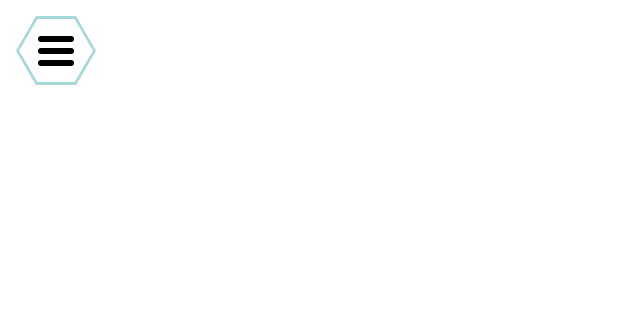
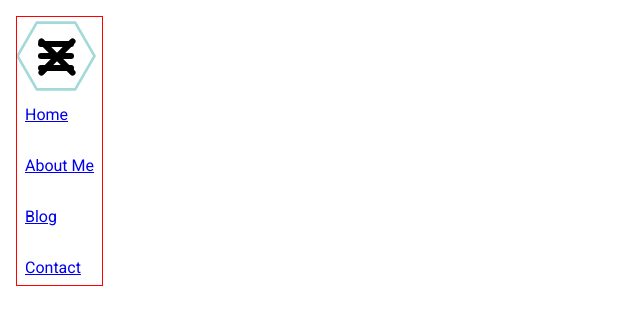
Before and after one commit to leighpoulier/portfolio, a plain HTML site: page sandboxes/mobilemenu/index.html in a window 1280 px wide. Shown: the whole page, without its empty margins (0-640 px from the left). Drawn offline with Linux system fonts and the light colour scheme.

Commit message:
Add close menu button, nav menu structure

```diff
--- a/sandboxes/mobilemenu/index.html
+++ b/sandboxes/mobilemenu/index.html
@@ -40,15 +40,28 @@
             </div>
         </div>
         <nav>
+            <div id="close-button-container">
+                <div id="close-button">
+                    <div class="close-button-bar-container">
+                        <div id="close-button-bar-1" class="close-button-bar"></div>
+                    </div>
+                    <div class="close-button-bar-container">
+                        <div id="close-button-bar-2" class="close-button-bar"></div>
+                    </div>
+                </div>
+            </div>
             <ul>
                 <li>
-                    <a href=""></a>
+                    <a href="Home">Home</a>
                 </li>
                 <li>
-                    <a href=""></a>
+                    <a href="About Me">About Me</a>
                 </li>
                 <li>
-                    <a href=""></a>
+                    <a href="Blog">Blog</a>
+                </li>
+                <li>
+                    <a href="Contact">Contact</a>
                 </li>
             </ul>
         </nav>
--- a/sandboxes/mobilemenu/style.css
+++ b/sandboxes/mobilemenu/style.css
@@ -33,19 +33,35 @@ header {
     align-items: stretch;
 }
 
+#navbar {
+    display: flex;
+    flex-direction: row;
+    justify-content: space-between;
+    align-items: center;
+    /* background-color: var(--teal-2); */
+}
+
 .hamburger-container {
     /* position is required so that the child element hamburger can be position absolute relative to this element */
     position: relative;
     display: flex;
     left: 1rem;
     top: 1rem;
-    height: calc(5rem * var(--maths-root3on2));
+    /* height: calc(5rem * var(--maths-root3on2)); */
+    height: 5rem;
     width: 5rem;
     align-items: center;
     justify-content: center;
-    clip-path: url("#clip-hexagon-horizontal-preshaped");
+    clip-path: url("#clip-hexagon-horizontal-square");
     background-color: #46B2B27F;
 }
+
+.hamburger-container {
+    /* visibility: hidden; */
+}
+
+
+/* create false border around container */
 
 .hamburger-container:before {
     content: "";
@@ -55,7 +71,7 @@ header {
     right: 3px;
     bottom: 3px;
     background: white;
-    clip-path: url("#clip-hexagon-horizontal-preshaped");
+    clip-path: url("#clip-hexagon-horizontal-square");
     z-index: -2;
 }
 
@@ -74,6 +90,48 @@ header {
     border-radius: 3px;
     background-color: black;
     border-style: none;
+}
+
+.close-button-bar {
+    width: 50px;
+    height: 6px;
+    border-radius: 3px;
+    background-color: black;
+    border-style: none;
+}
+
+#close-button-container {
+    display: flex;
+    flex-direction: column;
+    justify-content: center;
+    align-items: center;
+    height: 5rem;
+    width: 5rem;
+    /* position: relative; */
+    /* top: 1rem; */
+    /* left: 1rem; */
+}
+
+#close-button {
+    display: flex;
+    justify-content: center;
+    align-items: center;
+}
+
+.close-button-bar-container {
+    position: absolute;
+}
+
+.close-button-bar {
+    /* position: absolute; */
+}
+
+#close-button-bar-1 {
+    transform: rotate(45deg);
+}
+
+#close-button-bar-2 {
+    transform: rotate(-45deg);
 }
 
 
@@ -128,10 +186,21 @@ header {
     transform: scale(1);
 }
 
-#navbar {
+nav {
+    position: absolute;
+    top: 1rem;
+    left: 1rem;
+    border: 1px red solid;
+}
+
+nav ul {
     display: flex;
-    flex-direction: row;
-    justify-content: space-between;
-    align-items: center;
-    /* background-color: var(--teal-2); */
+    flex-direction: column;
+    justify-content: space-around;
+    gap: 1rem;
+    list-style: none;
 }
+
+nav li {
+    padding: 0.5rem;
+}
```
